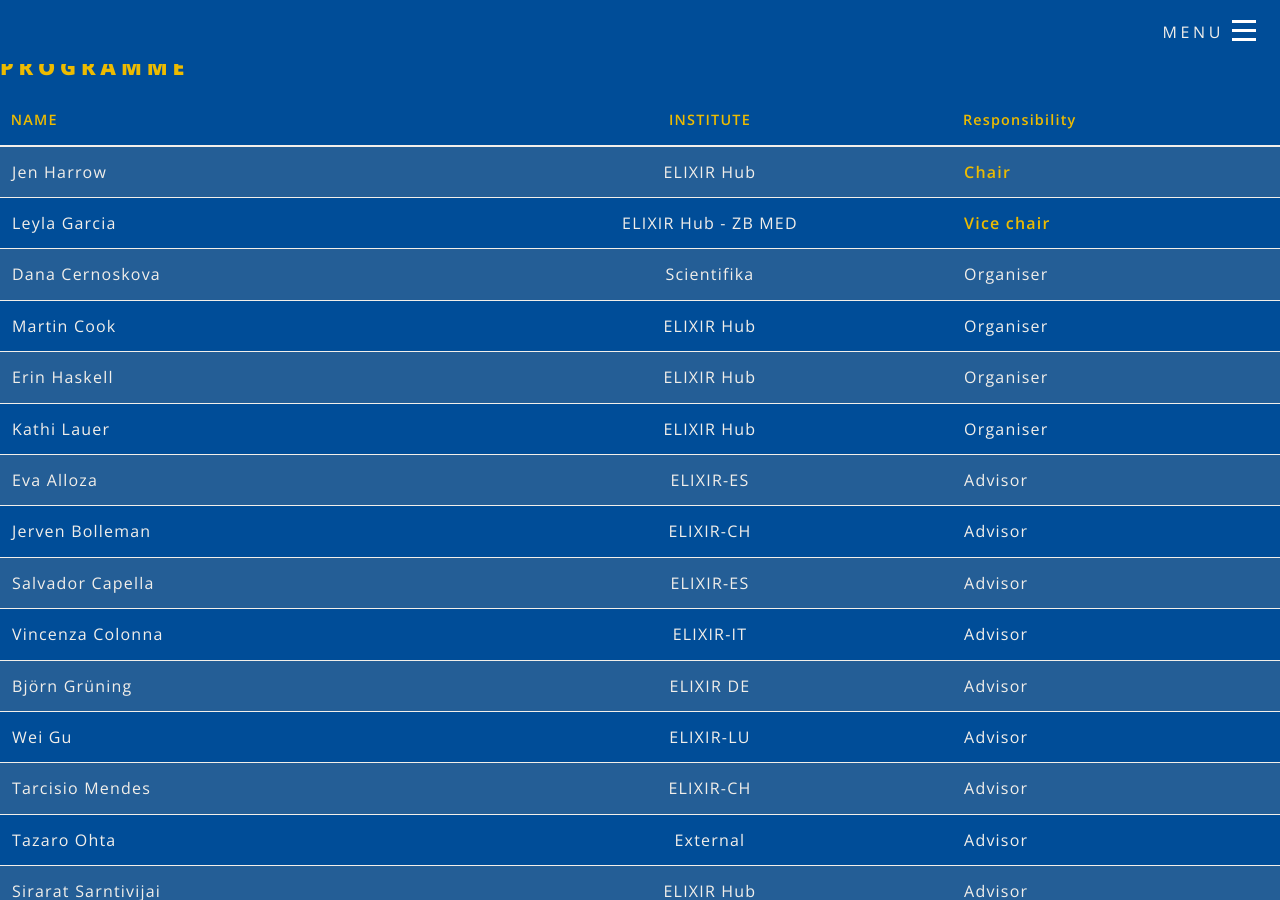
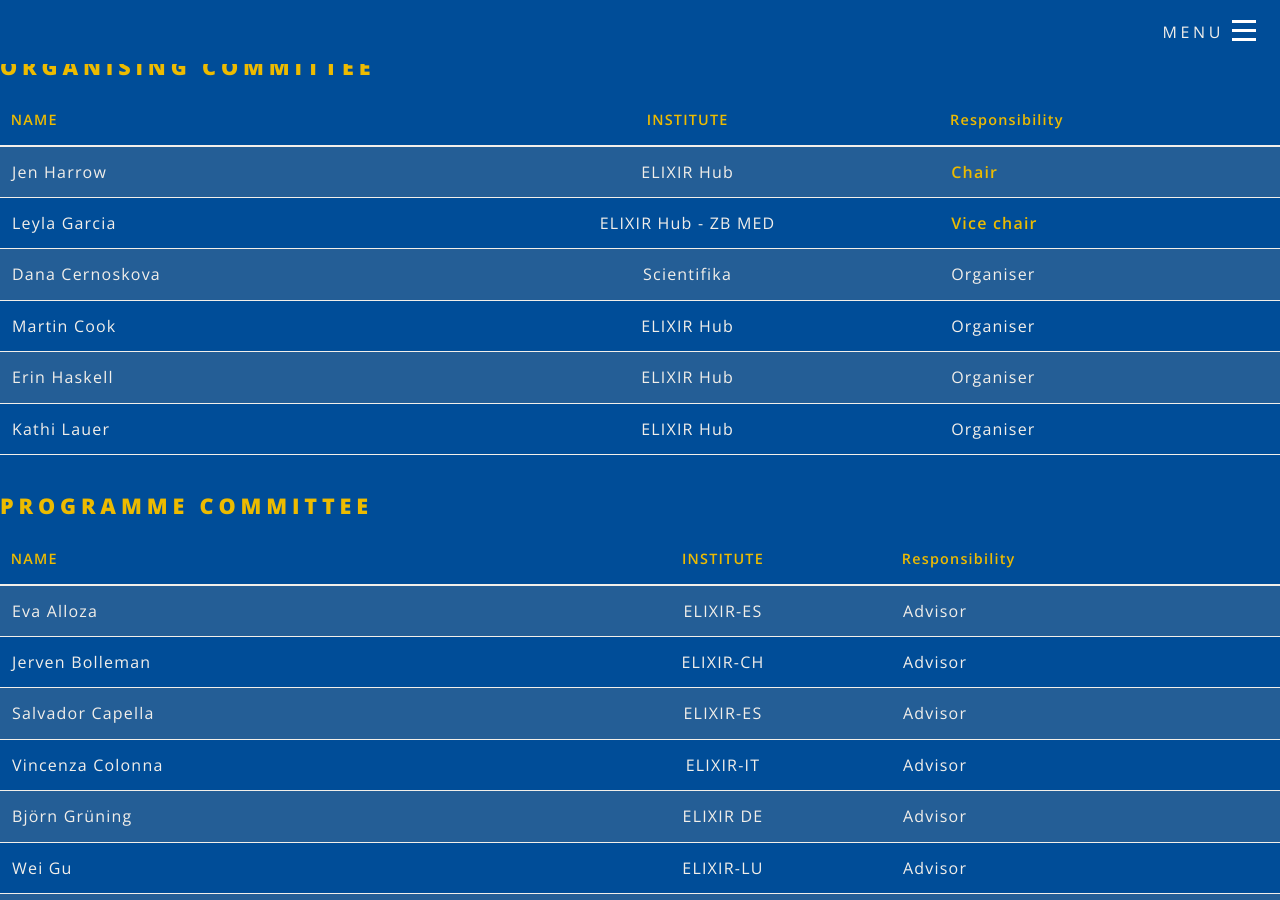
Before and after one commit to elixir-europe/biohackathon-europe-2021, a Jekyll site: the page built from _committee/updated committee-1.md, in a window 1280 px wide and 900 px high. Built offline with Jekyll 4.4.1, drawn with Linux system fonts in a browser that asks for light colours; nearby versions of some CDN libraries.

Commit message:
Split the two committees up.

```diff
--- a/_committee/updated committee-1.md
+++ b/_committee/updated committee-1.md
@@ -3,7 +3,7 @@
 title: Committee
 author: Ricardo
 ---
-## Programme
+## Organising Committee
 
 |**NAME**|**INSTITUTE**|**Responsibility**|
 |:---------------------|:----------------:|:----------|
@@ -13,6 +13,11 @@
 | Martin Cook                | ELIXIR Hub  | Organiser  |
 | Erin Haskell               | ELIXIR Hub  | Organiser  |
 | Kathi Lauer                | ELIXIR Hub  | Organiser  |
+
+## Programme Committee
+
+|**NAME**|**INSTITUTE**|**Responsibility**|
+|:---------------------|:----------------:|:----------|
 | Eva Alloza                 | ELIXIR-ES   | Advisor    |
 | Jerven Bolleman            | ELIXIR-CH   | Advisor    |
 | Salvador Capella           | ELIXIR-ES   | Advisor    |
```
